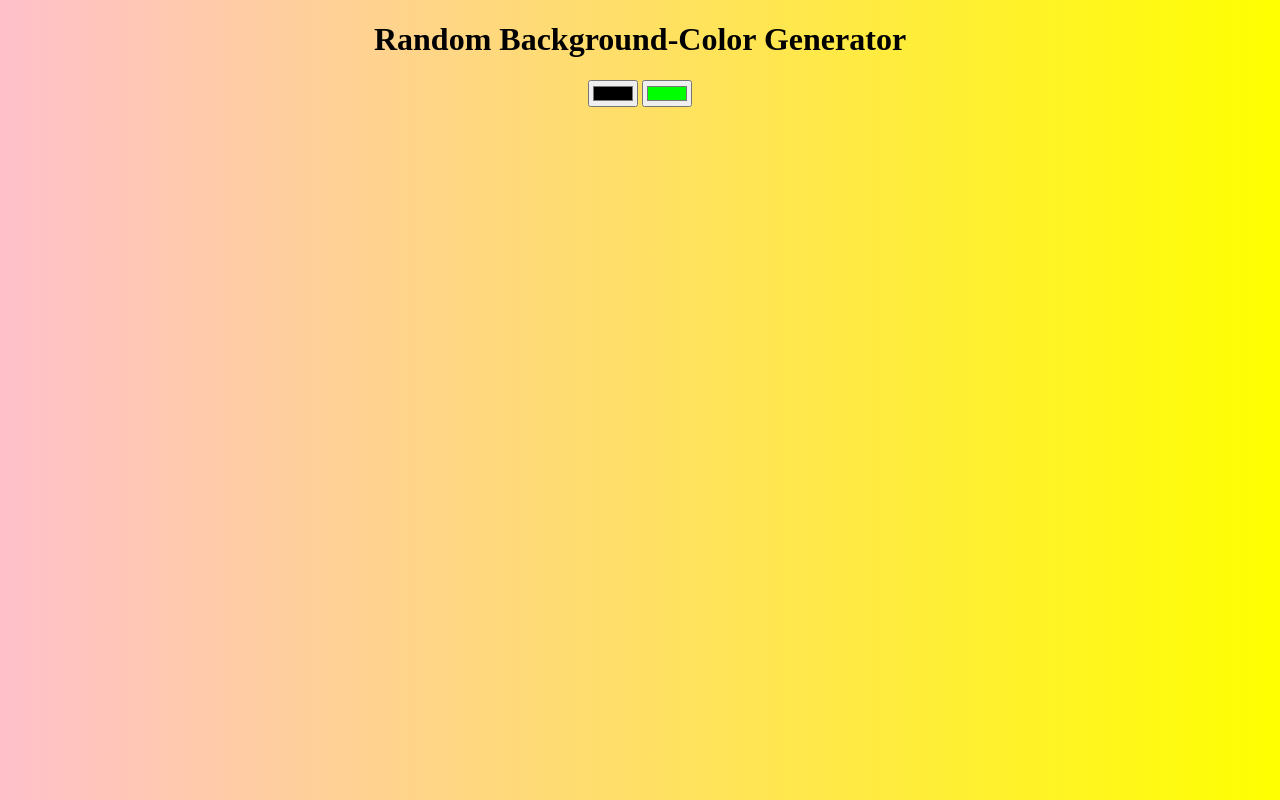
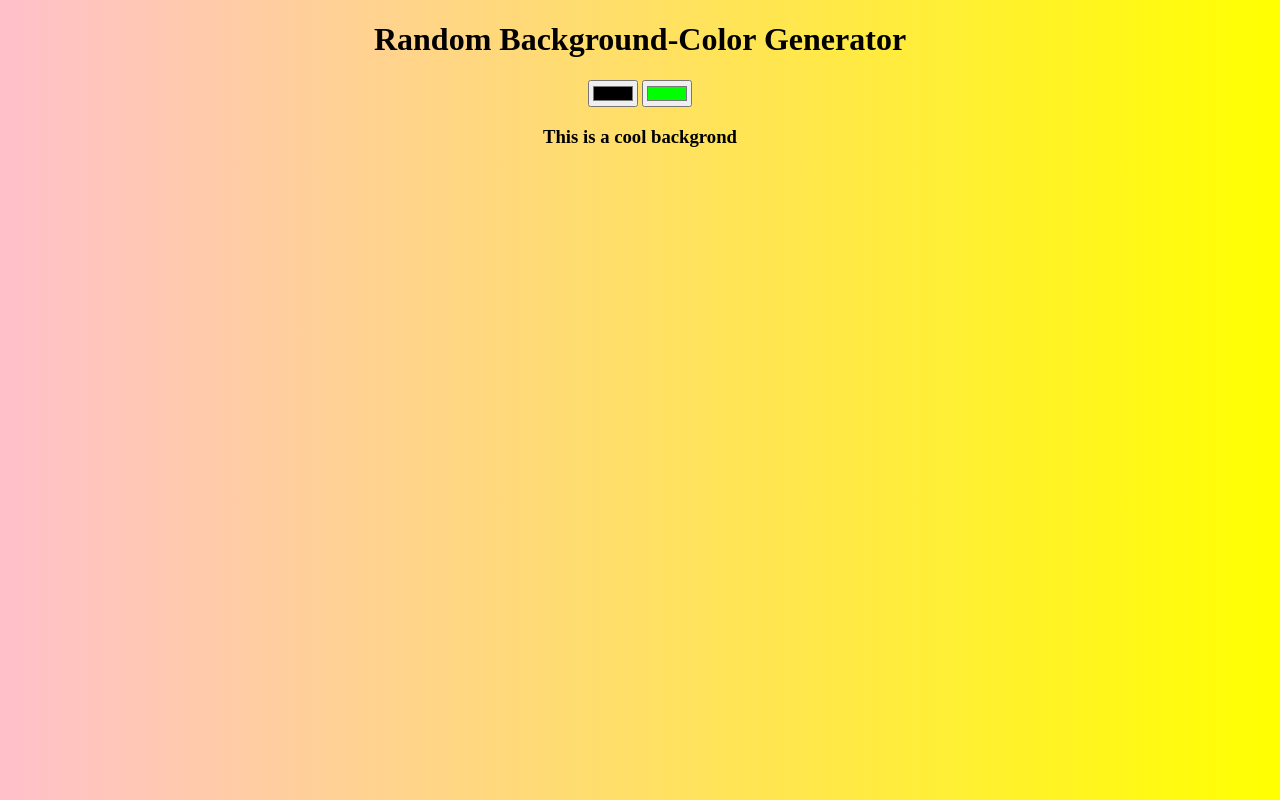
Before and after one commit to zainkazi/background-generator, a plain HTML site: page index.html in a window 1280 px wide. Drawn offline with Linux system fonts and the light colour scheme.

Commit message:
Added some text

```diff
--- a/index.html
+++ b/index.html
@@ -8,6 +8,6 @@
 	<h1>Random Background-Color Generator</h1>
 	<input type="color" id="color1" value="#000000">
 	<input type="color" id="color2" value="#00ff00">
-	<h3 id="css"></h3>
+	<h3 id="css">This is a cool backgrond</h3>
 	<script type="text/javascript" src="script.js"></script>
 </html>
```
